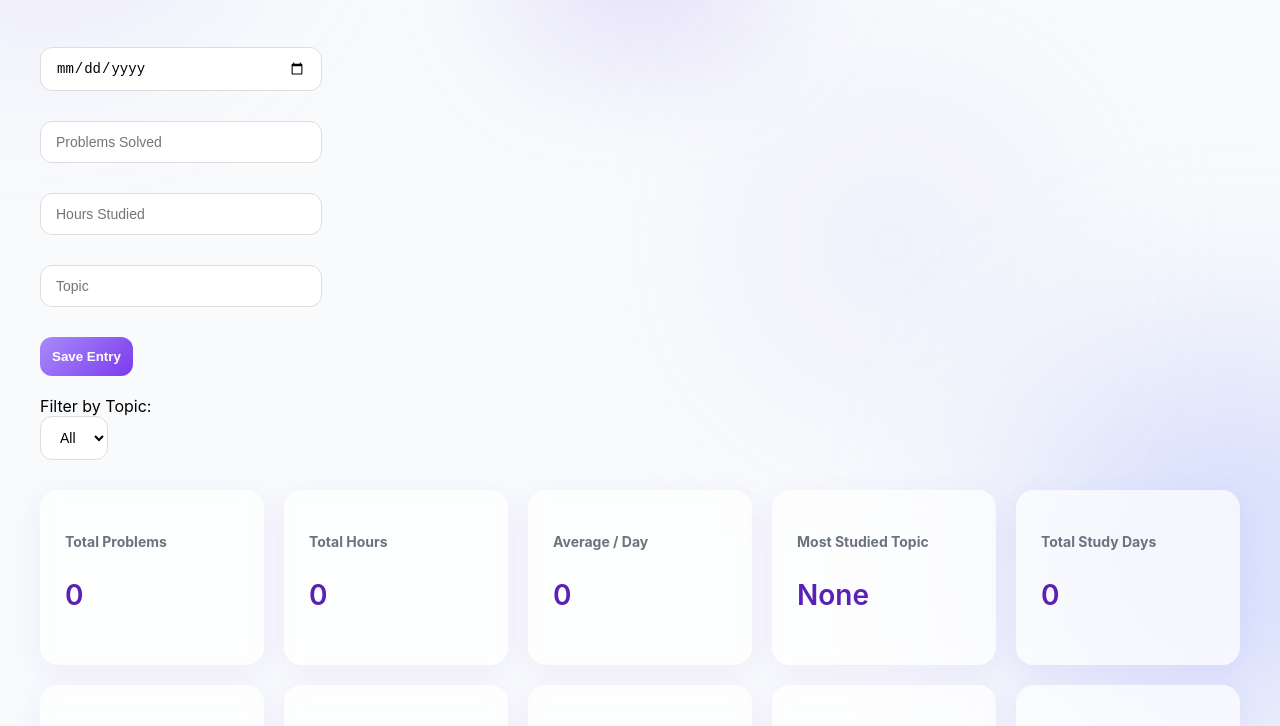
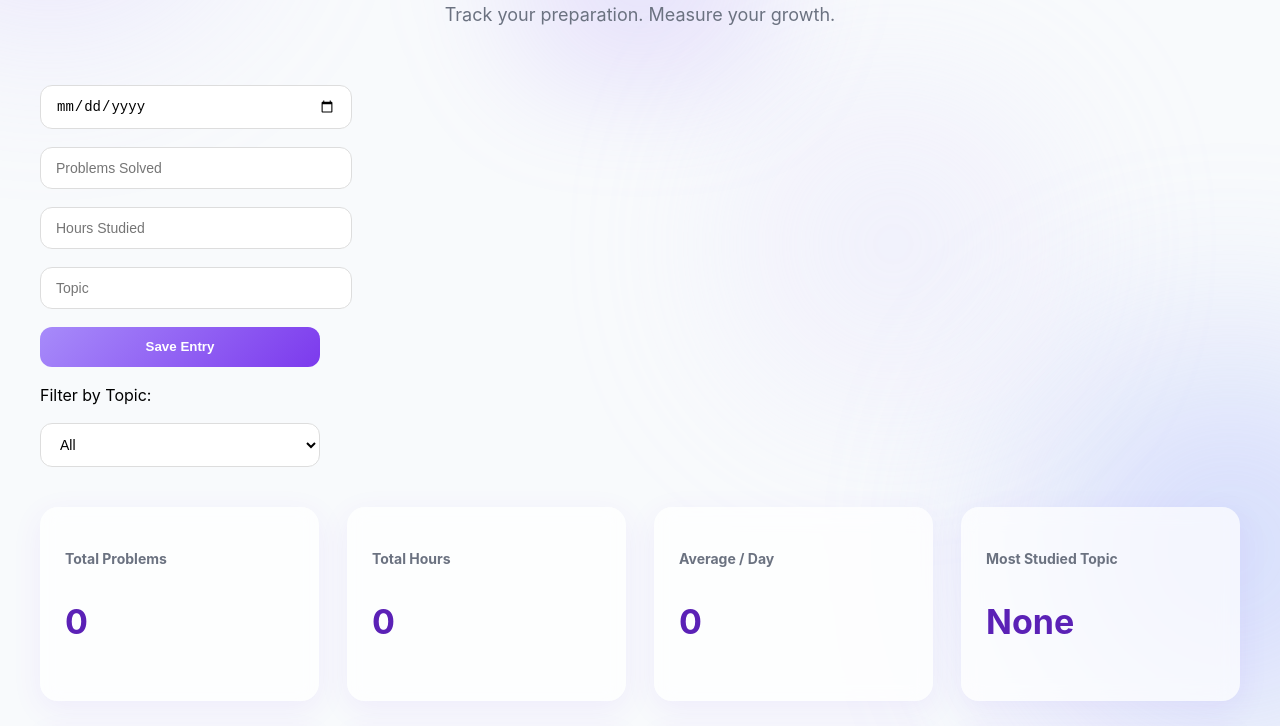
Before and after one commit to sk-725/RecruitRoute, a plain HTML site: page frontend/index.html in a window 1280 px wide. Shown: the part 175-901 px from the top of the page. Drawn offline with nearby package versions, Linux system fonts and the light colour scheme; no server answers.

Commit message:
Upgraded UI

```diff
--- a/frontend/styles.css
+++ b/frontend/styles.css
@@ -16,20 +16,21 @@ h2 {
 }
 
 input {
-  padding: 8px;
-  width: 250px;
-  margin-bottom: 10px;
-  border-radius: 6px;
-  border: 1px solid #ccc;
+  padding: 14px 16px;
+  width: 100%;
+  border-radius: 12px;
+  border: 1px solid #ddd;
+  font-size: 15px;
 }
 
 button {
-  padding: 8px 15px;
-  background: #2b7cff;
+  padding: 14px 18px;
+  border-radius: 12px;
+  border: none;
+  background: linear-gradient(135deg,#8b5cf6,#6d28d9);
   color: white;
-  border: none;
+  font-weight: 600;
   cursor: pointer;
-  border-radius: 6px;
 }
 
 button:hover {
@@ -39,9 +40,9 @@ button:hover {
 /* Dashboard Row Layout */
 .dashboard {
   display: grid;
-  grid-template-columns: repeat(auto-fit, minmax(220px, 1fr));
-  gap: 20px;
-  margin-bottom: 50px;
+  grid-template-columns: repeat(auto-fit, minmax(260px,1fr));
+  gap: 28px;
+  margin-top: 30px;
 }
 
 .card {
@@ -65,8 +66,8 @@ button:hover {
 }
 
 .card p {
-  font-size: 28px;
-  font-weight: 600;
+  font-size: 34px;
+  font-weight: 700;
   color: #5b21b6;
 }
 
@@ -91,14 +92,14 @@ button:hover {
 }
 
 .header h2 {
-  font-size: 42px;
+  font-size: 48px;
   font-weight: 700;
   color: #5b21b6;
-  margin-bottom: 10px;
+  letter-spacing: -0.5px;
 }
 
 .subtitle {
-  font-size: 16px;
+  font-size: 18px;
   color: #6b7280;
 }
 
@@ -115,7 +116,7 @@ button:hover {
 }
 
 .chart-card canvas {
-  max-height: 300px;
+  height: 350px !important;
 }
 
 /* ---------------- ENTRIES ---------------- */
@@ -191,6 +192,13 @@ button:hover {
   box-shadow: 0 10px 25px rgba(124, 58, 237, 0.3);
 }
 
+.form-section {
+  display: grid;
+  grid-template-columns: repeat(2, 280px);
+  gap: 18px;
+  margin-bottom: 40px;
+}
+
 /* ---------------- RESPONSIVE ---------------- */
 @media (max-width: 768px) {
   .form-section {
@@ -203,9 +211,9 @@ button:hover {
 }
 
 .page-container {
-  max-width: 1200px;
-  margin: 0 auto;
-  padding: 40px 20px;
+  max-width: 1350px;
+  margin: auto;
+  padding: 60px 40px;
 }
 
 /* -------- Floating Blobs -------- */
```
